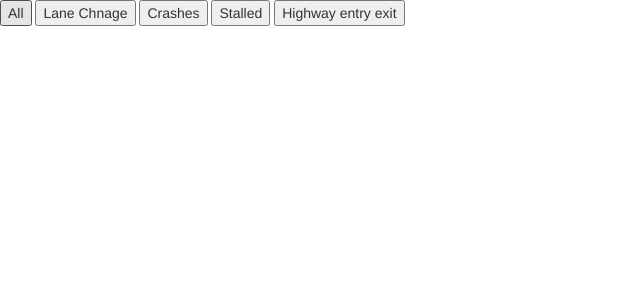
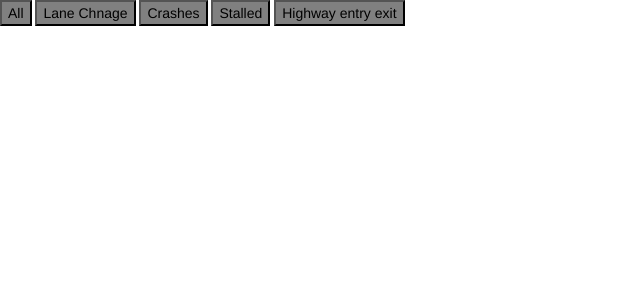
Before and after one commit to unzh-boop/FYP, a Django app: page /gallery in a window 1280 px wide. Shown: the top 300 px of the page, without its empty margins (0-640 px from the left). Run offline with Django 3.2, Linux system fonts and the light colour scheme; some libraries are stand-ins or nearby versions.

Commit message:
non.imp code

```diff
--- a/fyp/project/templates/gallery.html
+++ b/fyp/project/templates/gallery.html
@@ -22,5 +22,12 @@
 
         </div>
     </div>
+
+<style>
+    button{
+        color: black;
+        background-color: grey;
+    }
+</style>
 </body>
 </html>
--- a/fyp/project/templates/upload.html
+++ b/fyp/project/templates/upload.html
@@ -31,9 +31,6 @@
             <div class="invalid-feedback">Example invalid form file feedback</div>
           </div>
 
-          <div class="mb-3">
-            <button class="btn btn-primary" type="submit" disabled>Submit form</button>
-          </div>
     </form>
 
     <style>
```
